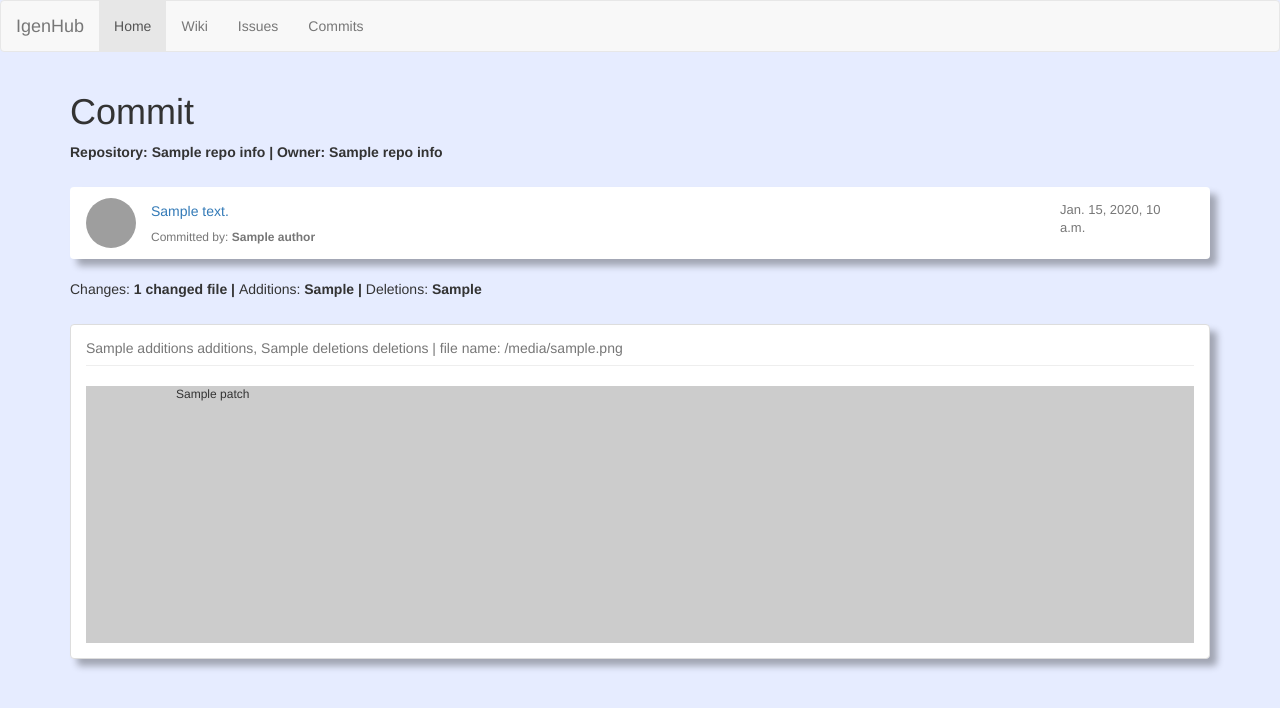
After one commit to igen-ftn/igenhub, a Django app: template igenapp/templates/igenapp/commits/commit.html in a window 1280 px wide. The commit adds this page. Shown: the top 708 px of the page. Run offline with Django 3.2, Linux system fonts and the light colour scheme; the template is opened without the code that fills it: most values are stand-ins (such as "Sample title", 1, 10 or a date in 2020); some libraries are stand-ins or nearby versions; grey boxes are pictures that could not be loaded.

Commit message:
Added view for all commits and for commit details #3

```diff
--- a/igenapp/static/igenapp/commit.js
+++ b/igenapp/static/igenapp/commit.js
@@ -7,7 +7,7 @@ $(function() {
         },
         dataType: 'json',
         success: function (data) {
-            console.log("asdasdasdasdasdasd");
+            console.log("Commits");
         }
         });
     });
--- a/igenapp/static/igenapp/style.css
+++ b/igenapp/static/igenapp/style.css
@@ -17,6 +17,9 @@ textarea {
 .panel-white {
   border: 1px solid #dddddd;
   width: 90%;
+}
+.panel-all {
+  width: 100%;
 }
 .panel-white  .panel-heading {
   color: #333;
--- /dev/null
+++ b/igenapp/templates/igenapp/commits/commit.html
@@ -0,0 +1,65 @@
+{% extends 'base.html' %}
+
+{% block body %}
+<h1>Commit</h1>
+<label>Repository: {{repo_info.repo_name}} | Owner: {{repo_info.owner_name}}</label>
+<br /><br />
+<div class="row">
+    <div class="col-sm-12">
+        <div class="panel panel-white1 panel-all post panel-shadow">
+            <div class="post-heading1">
+                <div class="pull-left image">
+                    <img src="http://bootdey.com/img/Content/user_1.jpg" class="img-circle avatar1" alt="user profile image">
+                </div>
+                <div class="pull-left meta">
+                    <div class="title mt">
+                        <a href="#">{{commit.commit.message}}</a>
+                    </div>
+                    <h6 class="text-muted time">Committed by: <b>{{commit.commit.author.name}}</b></h6>
+                </div>
+
+                <div class="col-sm-2 text-muted time mt" style="float:right; width: 149px; font-size: 13px;">
+                    <span class="">{{commit.commit.author.date}}</span>
+                </div>
+            </div>
+        </div>
+    </div>
+</div>
+<label>
+    <span style="font-weight: normal;">Changes:</span>
+    {{commit.files|length}} changed {% if commit.files|length > 1 %}files{% else %}file{% endif %} |
+    <span style="font-weight: normal;">Additions:</span>
+    {{commit.allAdditions}} |
+    <span style="font-weight: normal;">Deletions:</span>
+    {{commit.allDeletions}}
+</label>
+<br /><br />
+<div class="row">
+    {% for file in commit.files %}
+    <div class="col-sm-12">
+        <div class="panel panel-white panel-all post panel-shadow">
+            <div class="post-heading1" style="height: auto;">
+                <div class="pull-left meta">
+                    <div class="title mt">
+                        <span class="text-muted">
+                            {{file.additions}}
+                            additions,
+                            {{file.deletions}}
+                            deletions |
+                            file name:
+                            {{file.filename}}
+                        </span>
+                    </div>
+                </div><br />
+                <hr style="margin-top: 10px">
+                <div>
+                    <textarea rows="15" readonly="readonly" style="padding:0px 10px;background-color:#ccc;border:none;width:100%;font-size:12px;">
+                        {{file.patch}}
+                    </textarea>
+                </div>
+            </div>
+        </div>
+    </div>
+    {% endfor %}
+</div>
+{% endblock %}
```
Also changed, not shown: igenapp/templates/igenapp/commits/commits.html (+6 -5 lines).
